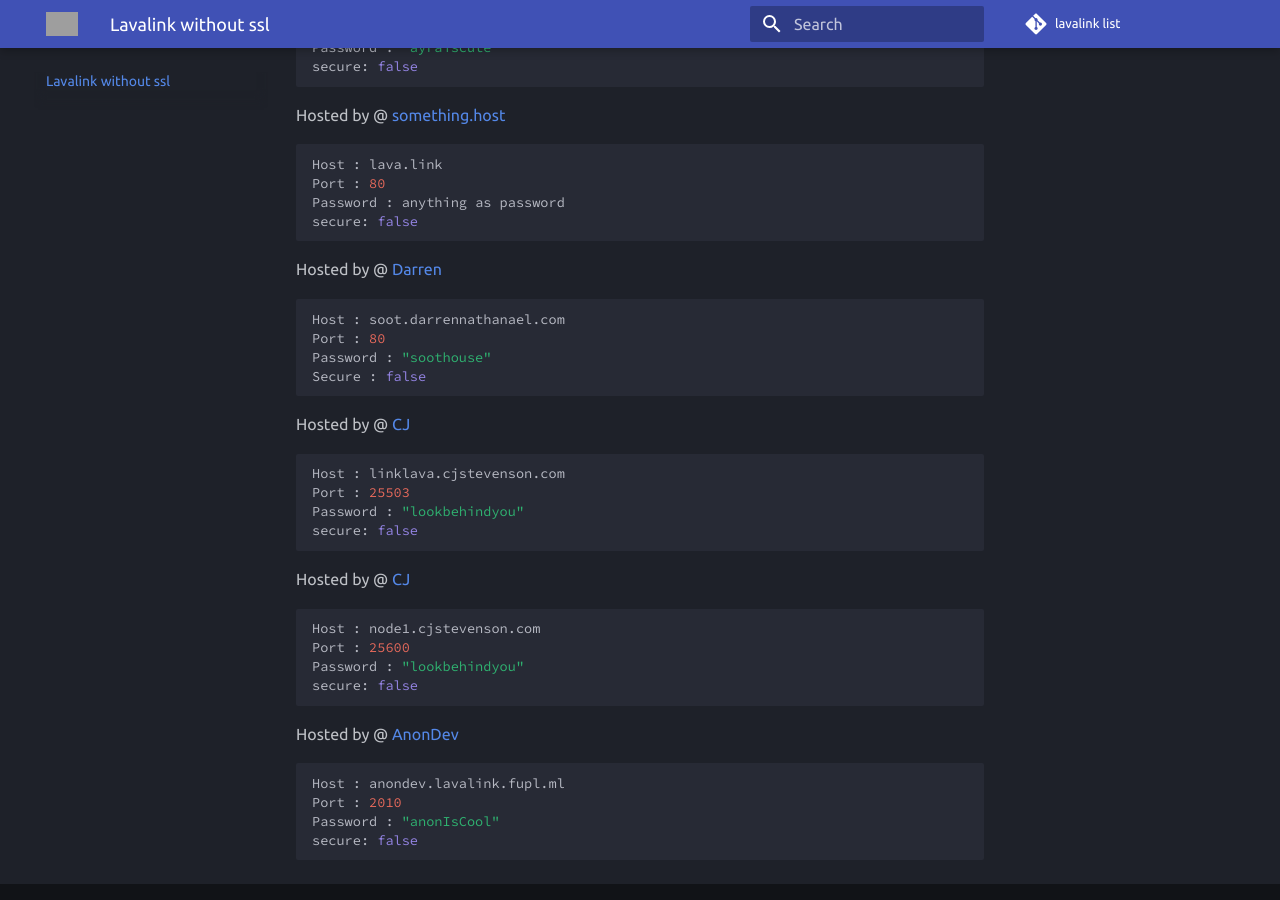
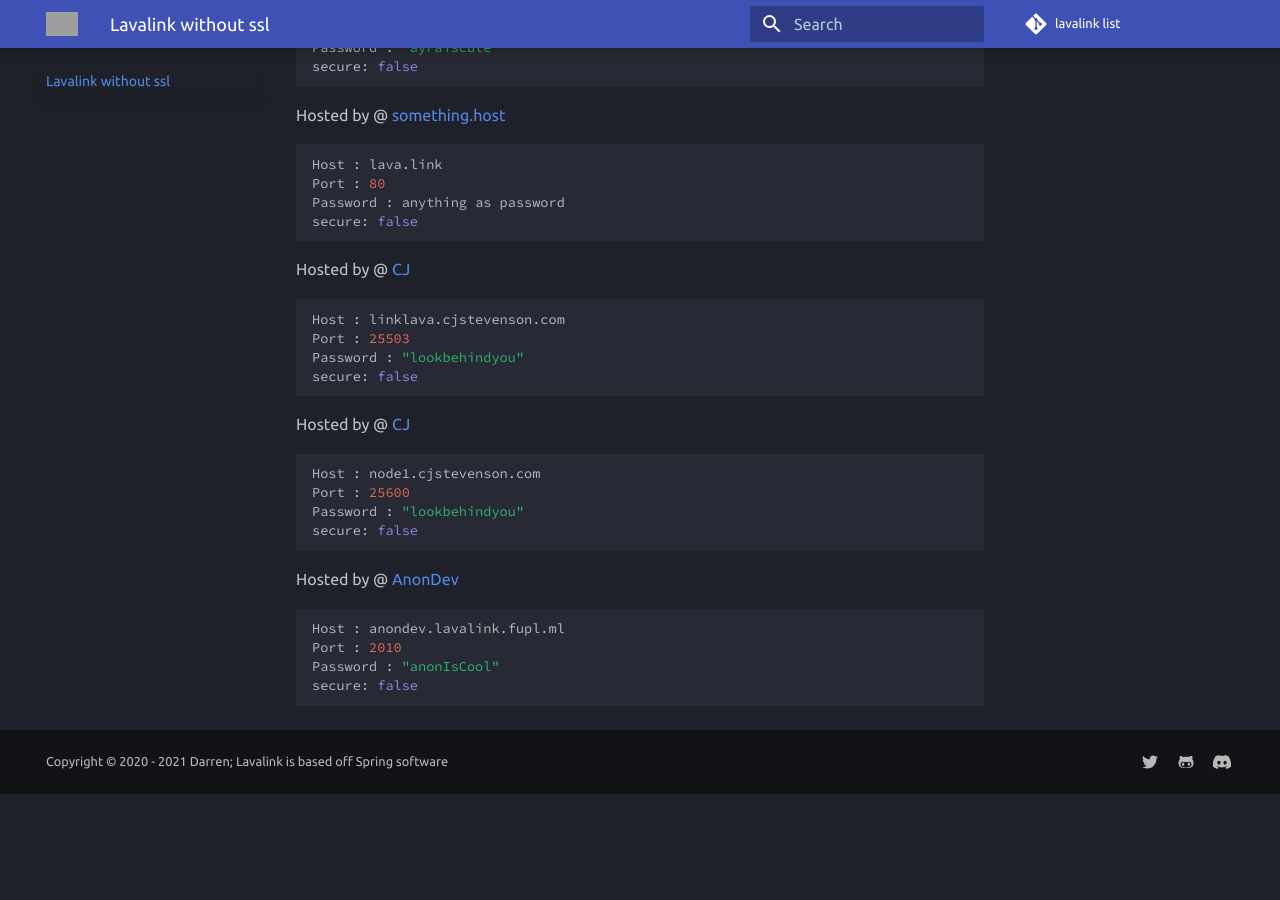
Before and after one commit to DarrenOfficial/lavalink-list, an MkDocs documentation site: the page built from docs/NoSSL/lavalink-without-ssl.md, in a window 1280 px wide and 900 px high, scrolled down 615 px. Built offline with MkDocs 1.6.1 and Material for MkDocs 9.7.7, drawn with Linux system fonts in a browser that asks for light colours; comment, search, counter and statistics services are not loaded; after the commit the page ends 1409 px from its top, so only the background shows below that; grey boxes are pictures that could not be loaded.

Commit message:
Update lavalink-without-ssl.md

````diff
--- a/docs/NoSSL/lavalink-without-ssl.md
+++ b/docs/NoSSL/lavalink-without-ssl.md
@@ -28,13 +28,6 @@ Port : 80
 Password : anything as password
 secure: false
 ```
-Hosted by @ [Darren](https://discord.darrennathanael.com)
-```bash
-Host : soot.darrennathanael.com
-Port : 80
-Password : "soothouse"
-Secure : false
-```
 Hosted by @ [CJ](https://cjstevenson.com/)
 ```bash
 Host : linklava.cjstevenson.com
````
